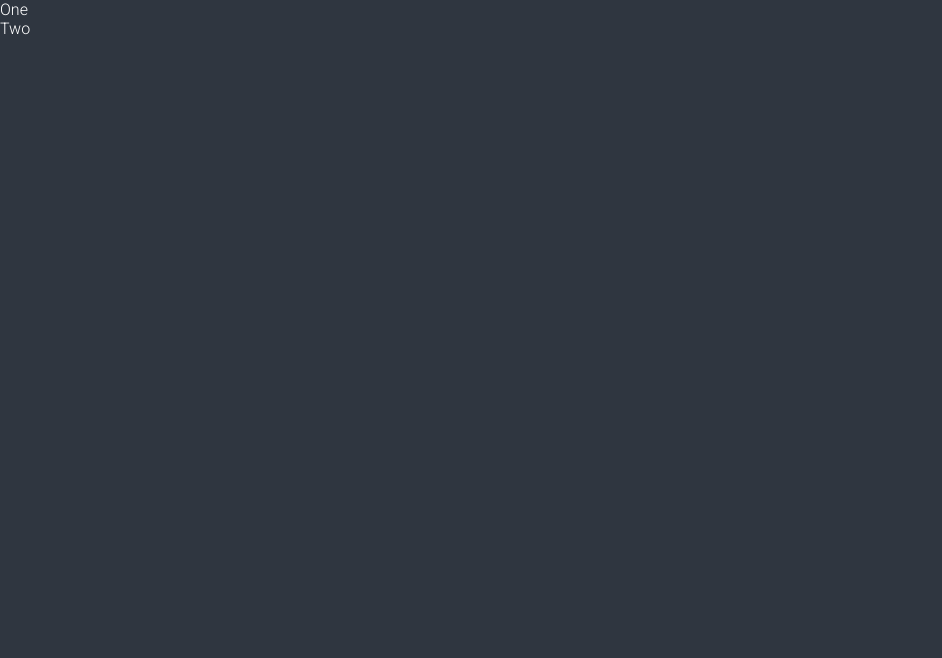
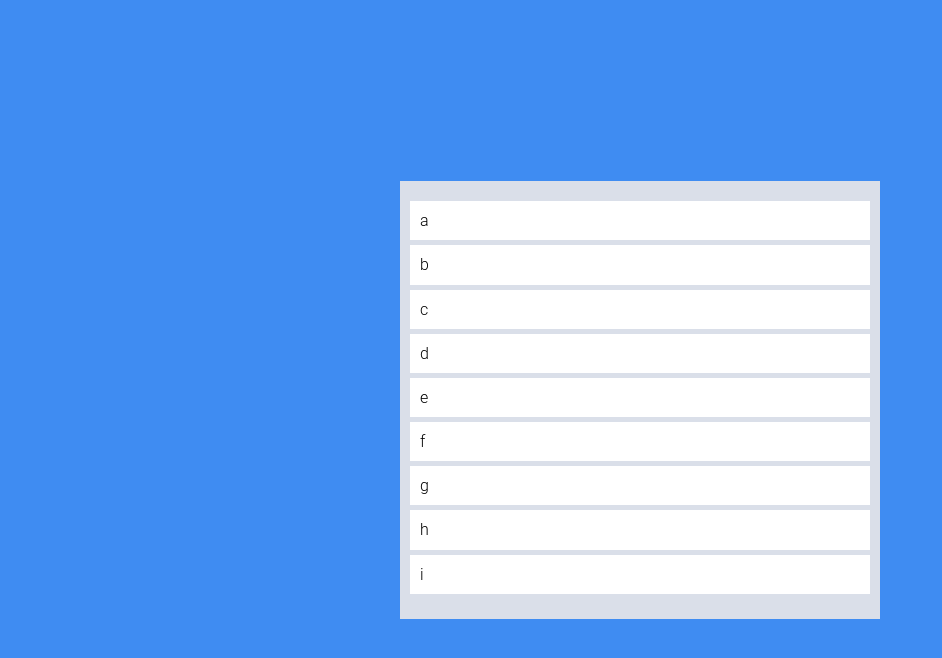
Before and after one commit to moztiq/react-masterclass-trello, a React (Create React App) app: page / in a window 1280 px wide. Shown: the top 658 px of the page, without its empty margins (0-942 px from the left). Built offline with nearby package versions, Linux system fonts and the light colour scheme.

Commit message:
styles and placeholder

```diff
--- a/src/App.tsx
+++ b/src/App.tsx
@@ -1,41 +1,65 @@
 import { DragDropContext, Draggable, Droppable } from 'react-beautiful-dnd';
+import styled from 'styled-components';
+
+const Wrapper = styled.div`
+  display: flex;
+  max-width: 480px;
+  width: 100%;
+  margin: 0 auto;
+  justify-content: center;
+  align-items: center;
+  height: 100vh;
+`;
+
+const Boards = styled.div`
+  display: grid;
+  grid-template-columns: repeat(1, 1fr);
+  width: 100%;
+`;
+
+const Board = styled.div`
+  padding: 20px 10px;
+  background-color: ${(props) => props.theme.boardColor};
+  min-height: 200px;
+`;
+
+const Card = styled.div`
+  border-right: 5px;
+  padding: 10px;
+  background-color: ${(props) => props.theme.cardColor};
+  margin-bottom: 5px;
+`;
+
+const toDos = ['a', 'b', 'c', 'd', 'e', 'f', 'g', 'h', 'i'];
 
 function App() {
   const onDragEnd = () => {};
   return (
     <DragDropContext onDragEnd={onDragEnd}>
-      <div>
-        <ul>
+      <Wrapper>
+        <Boards>
           <Droppable droppableId="one">
             {(provided, snapshot) => (
-              <ul ref={provided.innerRef} {...provided.droppableProps}>
-                <Draggable draggableId="first" index={0}>
+              <Board ref={provided.innerRef} {...provided.droppableProps}>
+                {toDos.map((toDo, idx) => (
+                  <Draggable draggableId={toDo} index={idx}>
                     {(provided, snapshot, rubric) => (
-                    <li
+                      <Card
                         ref={provided.innerRef}
                         {...provided.draggableProps}
                         {...provided.dragHandleProps}
                       >
-                      One
-                    </li>
+                        {toDo}
+                      </Card>
                     )}
                   </Draggable>
-                <Draggable draggableId="second" index={1}>
-                  {(provided, snapshot, rubric) => (
-                    <li
-                      ref={provided.innerRef}
-                      {...provided.draggableProps}
-                      {...provided.dragHandleProps}
-                    >
-                      Two
-                    </li>
-                  )}
-                </Draggable>
-              </ul>
+                ))}
+                {provided.placeholder}
+              </Board>
             )}
           </Droppable>
-        </ul>
-      </div>
+        </Boards>
+      </Wrapper>
     </DragDropContext>
   );
 }
--- a/src/index.tsx
+++ b/src/index.tsx
@@ -60,7 +60,7 @@ const GlobalStyle = createGlobalStyle`
     font-weight: 300;
     font-family: 'Roboto', sans-serif;
     background-color: ${(props) => props.theme.bgColor};
-    color:${(props) => props.theme.textColor};
+    color:black;
     line-height: 1.2;
   }
   a {
--- a/src/styled.d.ts
+++ b/src/styled.d.ts
@@ -4,9 +4,8 @@ import 'styled-components';
 // and extend them!
 declare module 'styled-components' {
   export interface DefaultTheme {
-    textColor: string;
     bgColor: string;
-    accentColor: string;
-    cardBgColor: string;
+    boardColor: string;
+    cardColor: string;
   }
 }
--- a/src/theme.ts
+++ b/src/theme.ts
@@ -1,8 +1,7 @@
 import { DefaultTheme } from 'styled-components';
 
 export const darkTheme: DefaultTheme = {
-  bgColor: '#2f3640',
-  textColor: 'white',
-  accentColor: '#9c88ff',
-  cardBgColor: 'transparent',
+  bgColor: '#3f8cf2',
+  boardColor: '#dadfe9',
+  cardColor: 'white',
 };
```
Lines whose indentation alone changed are shown as unchanged.
